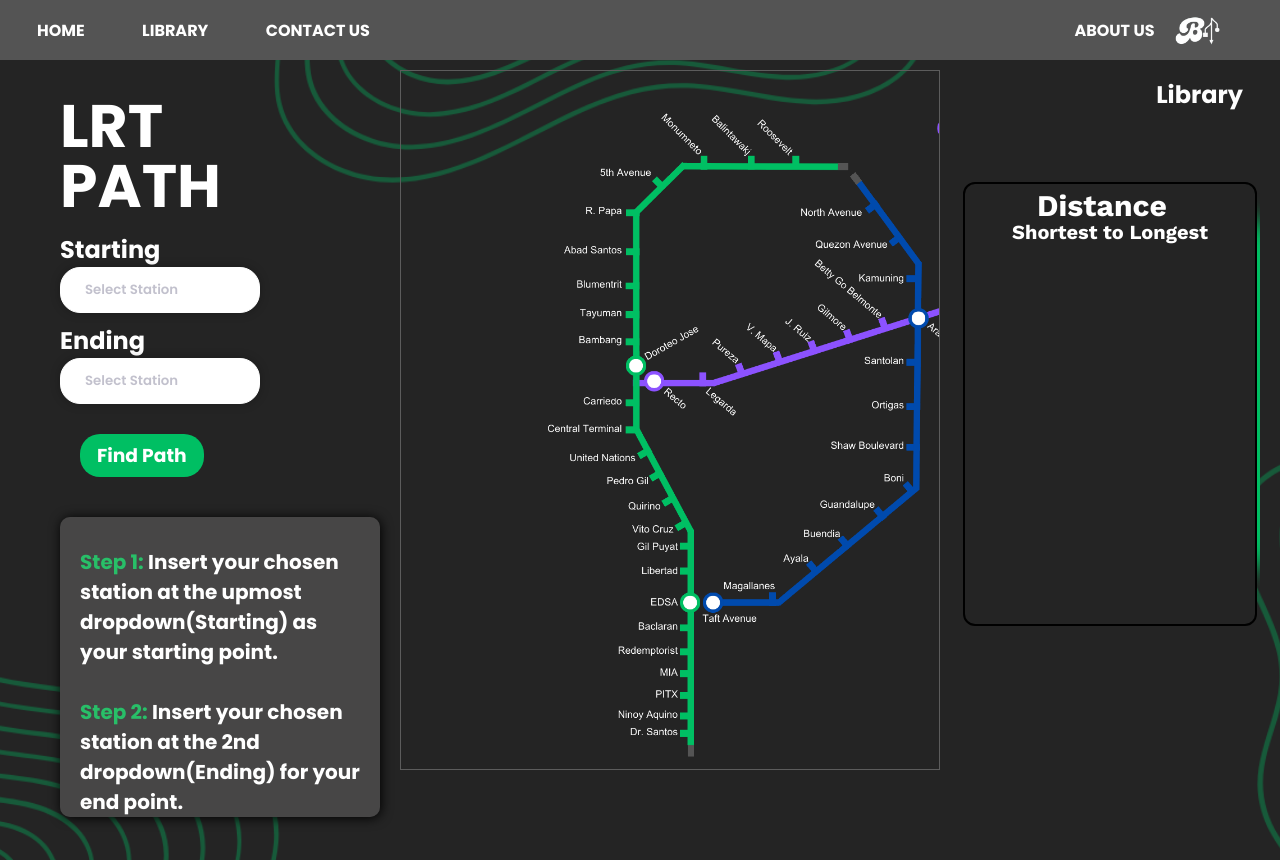
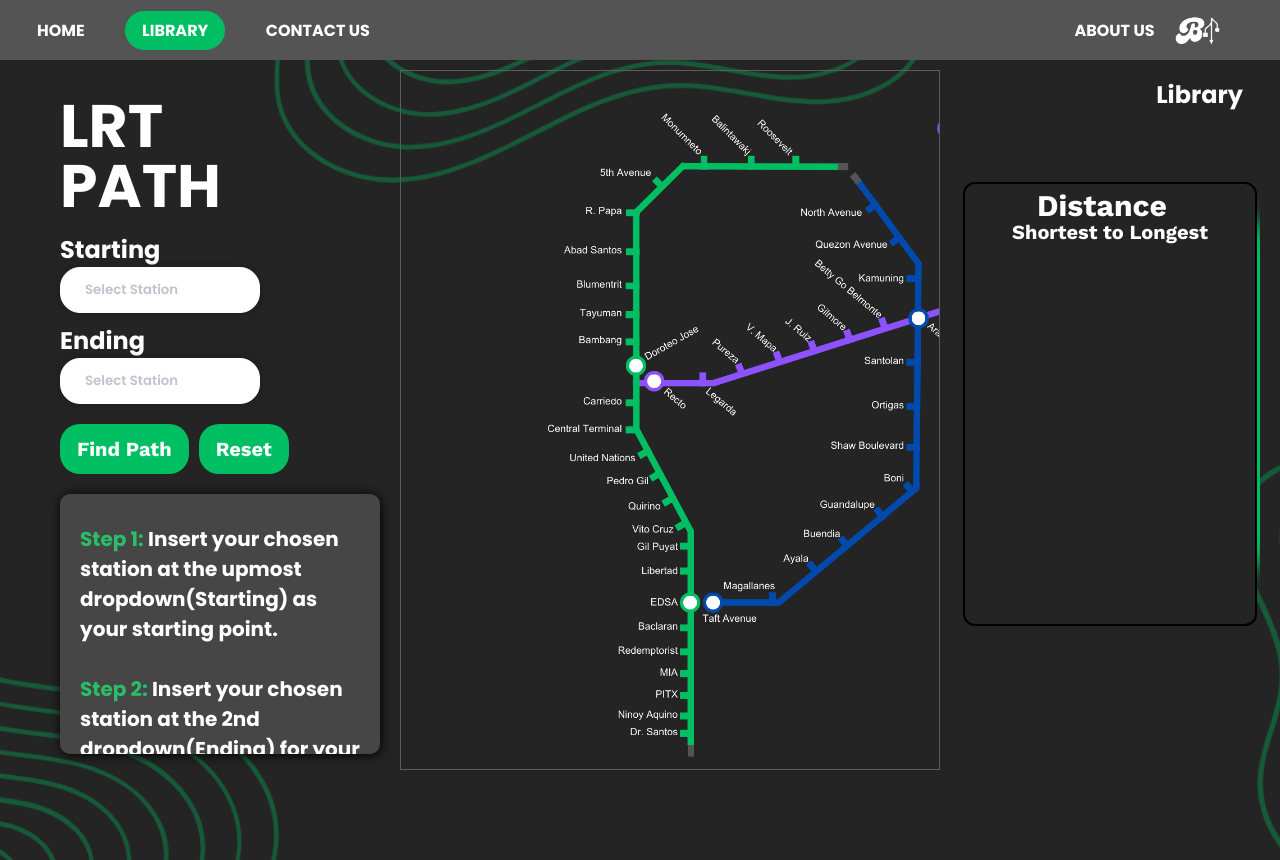
Before and after one commit to RheoCents/Baby-MEN-Webpage, a Flask app: page /work4 in a window 1280 px wide. Run offline with Flask 3, Linux system fonts and the light colour scheme.

Commit message:
added reset button on lrt path

```diff
--- a/templates/lrtpath.html
+++ b/templates/lrtpath.html
@@ -43,6 +43,32 @@
             align-items: flex-end;
             margin-right: 20px;
             margin-left: 20px;
+        }
+
+        .button-content {
+            display: flex;
+            flex-direction: row;
+            background: transparent;
+            gap: 10px;
+        }
+
+        .button-content a {
+            width: 150px;
+            height: 50px;
+            margin-bottom: 20px;
+            margin-top: 10px;
+            background-color: #00bf63;
+            color: white;
+            text-decoration: none;
+            transition: all 0.3s ease;
+            display: flex;
+            align-items: center;
+            justify-content: center;
+            white-space: nowrap;
+            border-radius: 20px;
+            font-size: 20px;
+            font-family: 'Work Sans';
+            font-weight: bold;
         }
 
         nav {
@@ -91,13 +117,6 @@
             color: white;
         }
 
-        h3 a {
-            background-color: #00bf63;
-            color:  white;
-            margin-bottom: 40px;
-            margin-top: 20px;
-            margin-left: 20px;
-        }
         .logo-img {
             width: 45px;
             height: 30px;
@@ -244,7 +263,7 @@
             position: relative;
             border-radius: 10px;
             width: 320px;
-            height: 300px;
+            height: 260px;
             background-color: #474646;
             -webkit-box-shadow: 1px 1px 12px #000;
             box-shadow: 1px 1px 12px #000;
@@ -290,7 +309,7 @@
         <nav>
             <ul>
                 <li><a href="/">HOME</a></li>
-                <li><a href="/works">LIBRARY</a></li>
+                <li><a href="/works" class="hlght">LIBRARY</a></li>
                 <li><a href="/contactus">CONTACT US</a></li>
             </ul>
             <div>
@@ -425,9 +444,10 @@
                             <li class="option option2">Quezon Avenue</li>
                             <li class="option option2">North Avenue</li>
                         </ul>
-                        <h3>
+                        <div class = "button-content">
                             <a onclick="findPath()">Find Path</a>
-                        </h3>
+                            <a onclick="resetDropdowns()">Reset</a>
+                        </div>
                     </div>
                 </div>
             </div>
@@ -542,6 +562,27 @@
                 }
             }
         }
+        function resetDropdowns() {
+        const selected1 = document.getElementById('start');
+        const selected2 = document.getElementById('end');
+
+        // Clear the selected values
+        selected1.value = '';
+        selected2.value = '';
+
+        // Reset the placeholders
+        selected1.placeholder = 'Select Start';
+        selected2.placeholder = 'Select End';
+
+        // Hide the options containers
+        optionsContainer1.classList.remove("active");
+        optionsContainer2.classList.remove("active");
+
+        // Reset background colors
+        selected1.style.backgroundColor = "initial";
+        selected2.style.backgroundColor = "initial";
+    }
+
 
         // Function to find the path
         async function findPath() {
```
